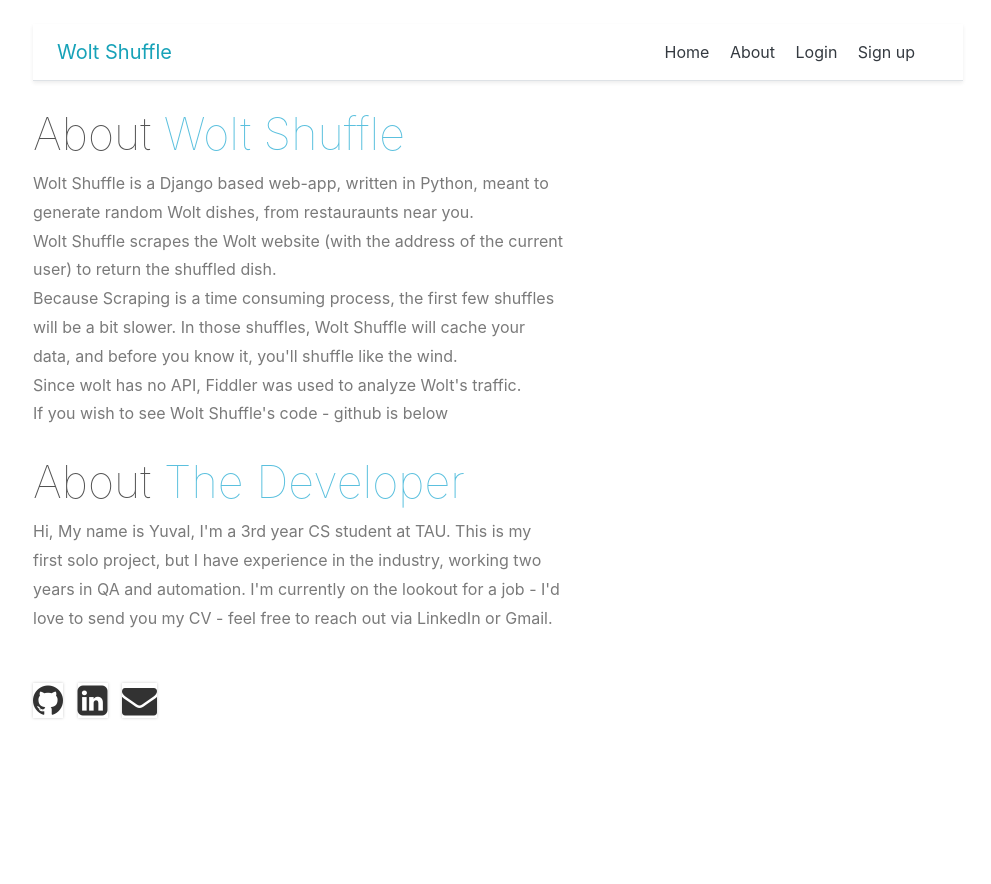
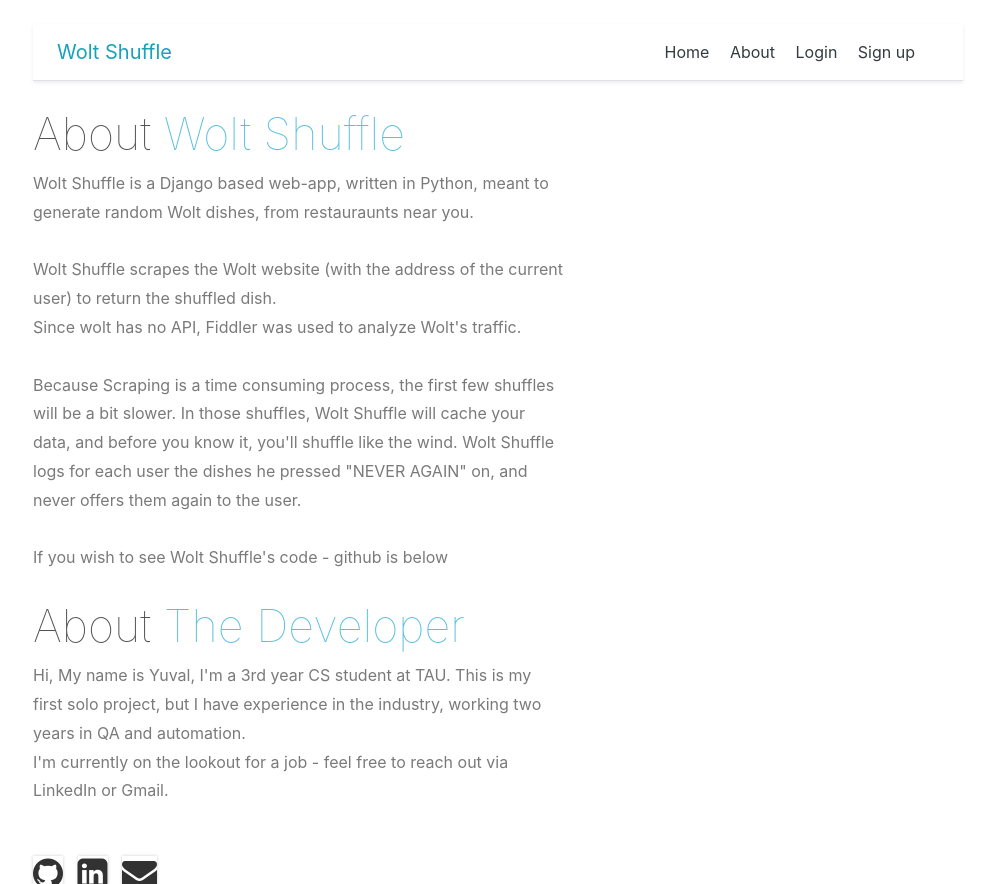
Before and after one commit to yuval-levin/Dishuffle, a Django app: page /about/ in a window 1280 px wide. Shown: the top 884 px of the page, without its empty margins (142-1133 px from the left). Before the commit the page ends 719 px from the top, so only its background shows below. Run offline with Django 3.2, Linux system fonts and the light colour scheme; some libraries are stand-ins or nearby versions.

Commit message:
bug fixes

```diff
--- a/WoltShuffleWeb/Dishuffle/DishuffleApp/settings.py
+++ b/WoltShuffleWeb/Dishuffle/DishuffleApp/settings.py
@@ -25,7 +25,7 @@ SECRET_KEY = ')$t6-sr&a6a#zo(!=4la-4*t(r*gt1jv0gm&45c&e(kjks$r1b'
 # SECURITY WARNING: don't run with debug turned on in production!
 DEBUG = True
 
-ALLOWED_HOSTS = []
+ALLOWED_HOSTS = ['3.20.225.12','127.0.0.1']
 
 
 
@@ -39,7 +39,6 @@ INSTALLED_APPS = [
     'django.contrib.messages',
     'django.contrib.staticfiles',
     'catalog',
-    'crispy_forms',
 ]
 
 MIDDLEWARE = [
--- a/WoltShuffleWeb/Dishuffle/catalog/forms.py
+++ b/WoltShuffleWeb/Dishuffle/catalog/forms.py
@@ -14,6 +14,9 @@ class RegistrationForm(UserCreationForm):
                                                                       'id': 'address', 'name': 'address',
                                                                       'type': 'address'}
                                                                      ))
+    latitude = forms.DecimalField(widget = forms.HiddenInput(),required = False,initial = 0.0)
+    longitude = forms.DecimalField(widget = forms.HiddenInput(),required = False,initial = 0.0)
+
 
     class Meta:
         model = models.Account
--- a/WoltShuffleWeb/Dishuffle/catalog/templates/base_generic.html
+++ b/WoltShuffleWeb/Dishuffle/catalog/templates/base_generic.html
@@ -15,7 +15,7 @@
         <div class="pricing-header px-3 py-3 pt-md-5 pb-md-4 mx-auto text-center">
           <h1 class="display-4">Wolt Shuffle</h1>
           <p class="lead">Wolt shuffle makes Wolt easy. <br>
-          No more overthinking your food. Click and Order</p>
+          No more overthinking your food. Click and Order.</p>
             <br>
              {% if request.user.is_authenticated %}
        <a href="{% url 'shuffle' 'base' %}" class="btn btn-info btn-primary">SHUFFLE</a>
--- a/WoltShuffleWeb/Dishuffle/templates/about.html
+++ b/WoltShuffleWeb/Dishuffle/templates/about.html
@@ -33,19 +33,22 @@
 								<p class="about-paddingB">
                                     Wolt Shuffle is a Django based web-app, written in Python,
                                     meant to generate random Wolt dishes, from  restauraunts near you.
-                                    <br>
+                                    <br><br>
                                 Wolt Shuffle scrapes the Wolt website (with the address of the current user) to return the shuffled dish.
- <br>
+                                   <br>     Since wolt has no API, Fiddler was used to analyze Wolt's traffic.<br>  <br>
                                 Because Scraping is a time consuming process, the first few shuffles will be a bit slower.
                                 In those shuffles, Wolt Shuffle will cache your data, and before you know it, you'll shuffle like the wind.
-                                <br>       Since wolt has no API, Fiddler was used to analyze Wolt's traffic.<br>
+
+                                    Wolt Shuffle logs for each user the dishes he pressed "NEVER AGAIN" on,
+                                    and never offers them again to the user.
+                                    <br><br>
                                 If you wish to see Wolt Shuffle's code - github is below</p>
 
                                 <h1>About <span>The Developer</span></h1>
                                 <p class="about-paddingB">
                                 Hi, My name is Yuval, I'm a 3rd year CS student at TAU.
                                 This is my first solo project, but I have experience in the industry, working two years in QA and automation.
-                                I'm currently on the lookout for a job - I'd love to send you my CV - feel free to reach out via LinkedIn or Gmail.
+                               <br> I'm currently on the lookout for a job - feel free to reach out via LinkedIn or Gmail.
                                 <br>
 						<div class="about-icons">
                                  <br>
```
Also changed, not shown: WoltShuffleWeb/Dishuffle/templates/autocomplete_script.html (+5 -3 lines), WoltShuffleWeb/Dishuffle/templates/register.html (+5 -4 lines), WoltShuffleWeb/Dishuffle/catalog/migrations/0003_auto_20200924_1415.py, WoltShuffleWeb/Dishuffle/catalog/migrations/0019_auto_20201005_2000.py.
